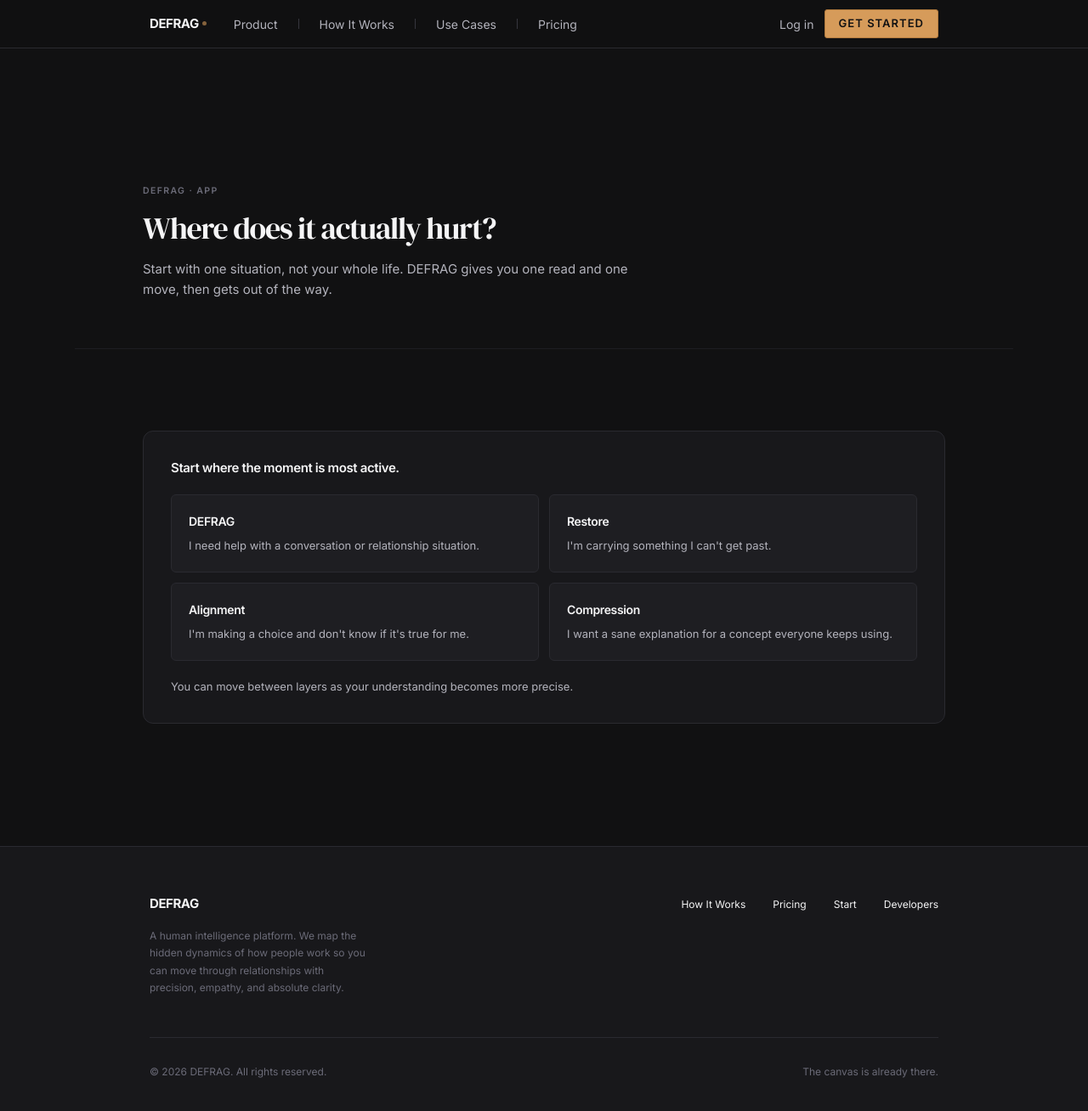
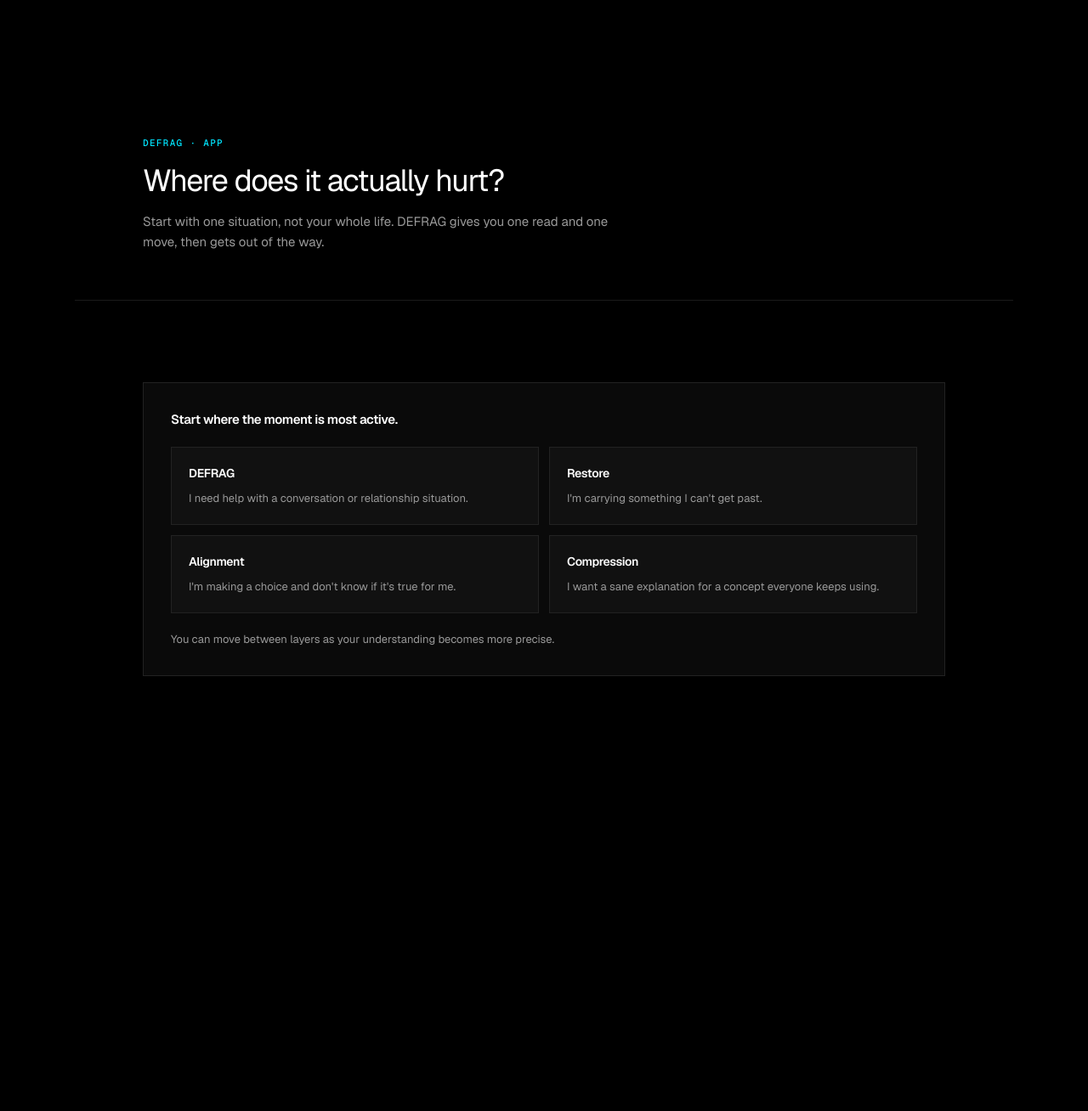
Before and after one commit to cjo93/nextjs-boilerplate, a Next.js app: page /app in a window 1280 px wide. Shown: the top 1308 px of the page at 85% size. After the commit the page ends 940 px from the top, so only its background shows below. Built offline with nearby package versions, Linux system fonts and the light colour scheme.

Commit message:
refactor: apply Esoteric Brutalism aesthetic across codebase
Update styles, fonts, and colors to pure brutalist theme.

```diff
--- a/app/globals.css
+++ b/app/globals.css
@@ -1,49 +1,51 @@
 @import "tailwindcss";
 
 /* ─────────────────────────────────────────
-   DESIGN TOKENS
+   ESOTERIC BRUTALISM — DESIGN TOKENS
 ───────────────────────────────────────── */
 :root {
-  /* Backgrounds — deep charcoal, not pure black */
-  --background:  #111112;
-  --surface:     #18181B;
-  --surface-2:   #1E1E22;
-  --surface-3:   #26262C;
+  /* Pure void */
+  --background:  #000000;
+  --surface:     #0a0a0a;
+  --surface-2:   #111111;
+  --surface-3:   #1a1a1a;
 
-  /* Text — off-white + soft greys */
-  --foreground:  #F5F5F6;
-  --muted:       #B3B3BC;
-  --muted-2:     #6B6B78;
-  --muted-3:     #3A3A44;
+  /* Signal */
+  --foreground:  #ffffff;
+  --muted:       #999999;
+  --muted-2:     #555555;
+  --muted-3:     #333333;
 
-  /* Borders — subtle dark greys */
-  --border-subtle: #1D1D22;
-  --border:        #2A2A30;
-  --border-2:      #36363E;
-  --border-3:      #46464F;
+  /* Borders — 1px stark lines */
+  --border-subtle: #1a1a1a;
+  --border:        #222222;
+  --border-2:      #333333;
+  --border-3:      #444444;
 
-  /* Accent — metallic warm amber */
-  --accent:        #D69B5A;
-  --accent-soft:   #B37B3E;
-  --accent-dim:    rgba(214, 155, 90, 0.12);
-  --accent-border: rgba(214, 155, 90, 0.28);
+  /* Oxygen Blue — the only accent */
+  --accent:        #00E5FF;
+  --accent-soft:   #00b8cc;
+  --accent-dim:    rgba(0, 229, 255, 0.08);
+  --accent-border: rgba(0, 229, 255, 0.25);
 
-  /* Rare highlight */
-  --highlight:   rgba(225, 185, 138, 0.06);
-  --highlight-2: rgba(225, 185, 138, 0.03);
+  /* Highlight */
+  --highlight:   rgba(0, 229, 255, 0.04);
+  --highlight-2: rgba(0, 229, 255, 0.02);
 
-  --radius:      6px;
-  --radius-lg:   12px;
+  /* Zero rounding — brutalist */
+  --radius:      0px;
+  --radius-lg:   0px;
 
-  /* Spacing rhythm */
-  --section-y:   clamp(80px, 10vw, 120px);
+  /* Spacing */
+  --section-y: clamp(80px, 10vw, 120px);
 }
 
 @theme inline {
   --color-background: var(--background);
   --color-foreground: var(--foreground);
-  --font-sans: var(--font-inter), -apple-system, BlinkMacSystemFont, "Segoe UI", sans-serif;
-  --font-serif: var(--font-dm-serif), Georgia, "Times New Roman", serif;
+  --font-sans: var(--font-geist-sans), -apple-system, BlinkMacSystemFont, "Segoe UI", sans-serif;
+  --font-mono: var(--font-geist-mono), "JetBrains Mono", "Courier New", monospace;
+  --font-serif: var(--font-geist-sans), -apple-system, BlinkMacSystemFont, "Segoe UI", sans-serif;
 }
 
 /* ─────────────────────────────────────────
@@ -57,7 +59,7 @@ html {
 body {
   background: var(--background);
   color: var(--foreground);
-  font-family: var(--font-inter), -apple-system, BlinkMacSystemFont, "Segoe UI", sans-serif;
+  font-family: var(--font-geist-sans), -apple-system, BlinkMacSystemFont, "Segoe UI", sans-serif;
   -webkit-font-smoothing: antialiased;
   -moz-osx-font-smoothing: grayscale;
 }
@@ -71,13 +73,14 @@ a {
    TYPOGRAPHY
 ───────────────────────────────────────── */
 
-/* Eyebrow label */
+/* Eyebrow label — monospace system tag */
 .label {
-  font-size: 10.5px;
-  font-weight: 600;
-  letter-spacing: 0.13em;
+  font-size: 11px;
+  font-weight: 500;
+  letter-spacing: 0.12em;
   text-transform: uppercase;
-  color: var(--muted-2);
+  color: var(--accent);
+  font-family: var(--font-geist-mono), "JetBrains Mono", monospace;
   font-variant-numeric: tabular-nums;
 }
 
@@ -114,35 +117,28 @@ a {
   justify-content: center;
   height: 44px;
   padding: 0 28px;
-  border-radius: 3px;
-  border: 1px solid var(--accent-soft);
-  background: var(--accent);
-  color: var(--background);
-  font-size: 13px;
+  border-radius: 0;
+  border: 1px solid var(--foreground);
+  background: transparent;
+  color: var(--foreground);
+  font-size: 12px;
   font-weight: 500;
-  letter-spacing: 0.08em;
+  letter-spacing: 0.1em;
   text-transform: uppercase;
   text-decoration: none;
-  transition: background 150ms ease, border-color 150ms ease, transform 80ms ease;
+  font-family: var(--font-geist-mono), "JetBrains Mono", monospace;
+  transition: background 120ms ease, color 120ms ease;
   white-space: nowrap;
   cursor: pointer;
 }
 
 .btn-primary:hover {
-  background: var(--accent-soft);
-  border-color: var(--accent);
-  transform: translateY(-1px);
-  box-shadow: 0 4px 12px rgba(214,155,90,0.25);
+  background: var(--foreground);
+  color: var(--background);
 }
 
 .btn-primary:active {
-  transform: translateY(0);
-}
-
-.btn-primary:hover {
-  background: var(--accent-soft);
-  border-color: var(--accent-soft);
-  box-shadow: 0 4px 12px rgba(214,155,90,0.25);
+  opacity: 0.85;
 }
 
 .btn-secondary {
@@ -153,20 +149,22 @@ a {
   height: 44px;
   padding: 0 24px;
   background: transparent;
-  color: var(--foreground);
-  font-size: 14px;
+  color: var(--muted);
+  font-size: 12px;
   font-weight: 500;
-  letter-spacing: 0.005em;
-  border-radius: var(--radius);
+  letter-spacing: 0.08em;
+  text-transform: uppercase;
+  font-family: var(--font-geist-mono), "JetBrains Mono", monospace;
+  border-radius: 0;
   border: 1px solid var(--border-2);
   cursor: pointer;
-  transition: background 150ms ease, border-color 150ms ease;
+  transition: color 120ms ease, border-color 120ms ease;
   white-space: nowrap;
 }
 
 .btn-secondary:hover {
-  background: var(--surface-2);
-  border-color: var(--border-3);
+  color: var(--foreground);
+  border-color: var(--foreground);
 }
 
 /* ─────────────────────────────────────────
@@ -175,14 +173,13 @@ a {
 .card {
   background: var(--surface);
   border: 1px solid var(--border);
-  border-radius: var(--radius-lg);
+  border-radius: 0;
   padding: 32px 36px;
-  transition: border-color 220ms ease, box-shadow 220ms ease;
+  transition: border-color 180ms ease;
 }
 
 .card:hover {
-  border-color: var(--border-2);
-  box-shadow: 0 4px 28px rgba(0,0,0,0.35);
+  border-color: var(--border-3);
 }
 
 /* Inset grid cell — flush, no independent rounding */
@@ -200,11 +197,13 @@ a {
    NAV
 ───────────────────────────────────────── */
 .nav-link {
-  font-size: 14px;
-  font-weight: 400;
+  font-size: 11px;
+  font-weight: 500;
+  letter-spacing: 0.1em;
+  text-transform: uppercase;
   color: var(--muted);
-  transition: color 150ms ease;
-  letter-spacing: 0em;
+  transition: color 120ms ease;
+  font-family: var(--font-geist-mono), "JetBrains Mono", monospace;
 }
 
 .nav-link:hover {
@@ -212,10 +211,12 @@ a {
 }
 
 .brand-wordmark {
-  font-size: 15px;
+  font-size: 13px;
   font-weight: 700;
-  letter-spacing: -0.03em;
+  letter-spacing: 0.12em;
+  text-transform: uppercase;
   color: var(--foreground);
+  font-family: var(--font-geist-mono), "JetBrains Mono", monospace;
 }
 
 /* ─────────────────────────────────────────
--- a/app/layout.tsx
+++ b/app/layout.tsx
@@ -1,38 +1,35 @@
-import type { Metadata } from "next";
-import { Inter, DM_Serif_Display } from "next/font/google";
+import type { Metadata, Viewport } from "next";
+import { Geist, Geist_Mono } from "next/font/google";
 import { SpeedInsights } from "@vercel/speed-insights/next";
-import { SiteHeader, SiteFooter } from "@/components/site/chrome";
 import "./globals.css";
 
-const inter = Inter({
+const geistSans = Geist({
   subsets: ["latin"],
-  weight: ["300", "400", "500", "600", "700", "800", "900"],
-  style: ["normal", "italic"],
   display: "swap",
-  variable: "--font-inter",
+  variable: "--font-geist-sans",
 });
 
-const dmSerifDisplay = DM_Serif_Display({
+const geistMono = Geist_Mono({
   subsets: ["latin"],
-  weight: ["400"],
-  style: ["normal", "italic"],
   display: "swap",
-  variable: "--font-dm-serif",
+  variable: "--font-geist-mono",
 });
 
 export const metadata: Metadata = {
-  title: "DEFRAG — Human Intelligence Platform",
+  title: "DEFRAG — Sovereign Intelligence Platform",
   description:
-    "Healing isn't optional. But the pain is. DEFRAG helps you understand the why behind every interaction — your nature, the moment, and the person across from you.",
+    "Private relational intelligence. Understand any situation. See the gap. Get one clean move.",
+};
+
+export const viewport: Viewport = {
+  themeColor: "#000000",
 };
 
 export default function RootLayout({ children }: { children: React.ReactNode }) {
   return (
-    <html lang="en" className={`bg-background ${inter.variable} ${dmSerifDisplay.variable}`}>
-      <body className="min-h-screen flex flex-col bg-background text-foreground font-sans">
-        <SiteHeader />
-        <main className="flex-1">{children}</main>
-        <SiteFooter />
+    <html lang="en" className={`bg-background ${geistSans.variable} ${geistMono.variable}`}>
+      <body className="min-h-screen bg-black text-white font-sans antialiased">
+        {children}
         <SpeedInsights />
       </body>
     </html>
--- a/components/site/chrome.tsx
+++ b/components/site/chrome.tsx
@@ -5,42 +5,31 @@ export function SiteHeader() {
   return (
     <header
       className="sticky top-0 z-50 w-full border-b border-[var(--border)]"
-      style={{ background: "rgba(17,17,18,0.88)", backdropFilter: "blur(20px) saturate(180%)" }}
+      style={{ background: "rgba(0,0,0,0.92)", backdropFilter: "blur(12px)" }}
     >
-      <div className="max-w-5xl mx-auto px-6 md:px-12 h-[56px] flex items-center justify-between gap-8">
+      <div className="max-w-6xl mx-auto px-6 md:px-10 h-[52px] flex items-center justify-between gap-8">
 
-        <Link href={routes.home} className="brand-wordmark shrink-0 flex items-center gap-1">
+        <Link href={routes.home} className="brand-wordmark shrink-0">
           DEFRAG
-          <span
-            className="block w-[5px] h-[5px] rounded-full shrink-0 mb-[1px]"
-            style={{ background: "var(--accent)", opacity: 0.6 }}
-            aria-hidden
-          />
         </Link>
 
-        <nav className="hidden md:flex items-center gap-6 flex-1">
+        <nav className="hidden md:flex items-center gap-7 flex-1">
           <Link href={routes.product}    className="nav-link">Product</Link>
-          <span className="w-px h-3 bg-[var(--border-2)]" aria-hidden />
           <Link href={routes.howItWorks} className="nav-link">How It Works</Link>
-          <span className="w-px h-3 bg-[var(--border-2)]" aria-hidden />
           <Link href={routes.useCases}   className="nav-link">Use Cases</Link>
-          <span className="w-px h-3 bg-[var(--border-2)]" aria-hidden />
           <Link href={routes.pricing}    className="nav-link">Pricing</Link>
         </nav>
 
-        <div className="flex items-center gap-3">
-          <Link
-            href={routes.login}
-            className="nav-link hidden md:inline-flex"
-          >
-            Log in
+        <div className="flex items-center gap-4">
+          <Link href={routes.login} className="nav-link hidden md:inline-flex">
+            Sign In
           </Link>
           <Link
             href={routes.start}
             className="btn-primary"
-            style={{ height: "34px", padding: "0 16px", fontSize: "13px", fontWeight: 600 }}
+            style={{ height: "32px", padding: "0 16px", fontSize: "11px" }}
           >
-            Get Started
+            [ Initialize ]
           </Link>
         </div>
 
@@ -51,15 +40,17 @@ export function SiteHeader() {
 
 export function SiteFooter() {
   return (
-    <footer className="border-t border-[var(--border)]" style={{ background: "var(--surface)" }}>
-      <div className="max-w-5xl mx-auto px-6 md:px-12 py-14">
+    <footer className="border-t border-[var(--border)]" style={{ background: "var(--background)" }}>
+      <div className="max-w-6xl mx-auto px-6 md:px-10 py-12">
 
-        {/* Top row */}
-        <div className="flex flex-col md:flex-row justify-between gap-10 mb-12">
-          <div className="max-w-[260px]">
-            <span className="brand-wordmark block mb-4">DEFRAG</span>
-            <p className="text-[12px] leading-[1.7]" style={{ color: "var(--muted-2)" }}>
-              A human intelligence platform. We map the hidden dynamics of how people work so you can move through relationships with precision, empathy, and absolute clarity.
+        <div className="flex flex-col md:flex-row justify-between gap-10 mb-10">
+          <div>
+            <span className="brand-wordmark block mb-3">DEFRAG</span>
+            <p
+              className="text-[11px] leading-[1.7] max-w-[240px]"
+              style={{ color: "var(--muted-2)", fontFamily: "var(--font-geist-mono), monospace" }}
+            >
+              Private relational intelligence. No training data. No cloud sync. Just clarity.
             </p>
           </div>
 
@@ -68,23 +59,30 @@ export function SiteFooter() {
               { label: "How It Works", href: routes.howItWorks },
               { label: "Pricing",      href: routes.pricing },
               { label: "Start",        href: routes.start },
-              { label: "Developers",   href: "#" },
             ].map((l) => (
-              <Link key={l.label} href={l.href}
-                className="text-xs text-[var(--muted)] hover:text-[var(--foreground)] transition-colors">
+              <Link
+                key={l.label}
+                href={l.href}
+                className="nav-link"
+              >
                 {l.label}
               </Link>
             ))}
           </div>
         </div>
 
-        {/* Bottom row */}
-        <div className="pt-8 border-t border-[var(--border)] flex flex-col md:flex-row md:items-center justify-between gap-4">
-          <p className="text-xs text-[var(--muted-2)]">
+        <div className="pt-6 border-t border-[var(--border)] flex flex-col md:flex-row md:items-center justify-between gap-3">
+          <p
+            className="text-[10px]"
+            style={{ color: "var(--muted-2)", fontFamily: "var(--font-geist-mono), monospace", letterSpacing: "0.08em" }}
+          >
             &copy; {new Date().getFullYear()} DEFRAG. All rights reserved.
           </p>
-          <p className="text-xs" style={{ color: "var(--muted-2)" }}>
-            The canvas is already there.
+          <p
+            className="text-[10px]"
+            style={{ color: "var(--accent)", fontFamily: "var(--font-geist-mono), monospace", letterSpacing: "0.1em" }}
+          >
+            [ SYSTEM_STATUS: OPERATIONAL ]
           </p>
         </div>
 
```
